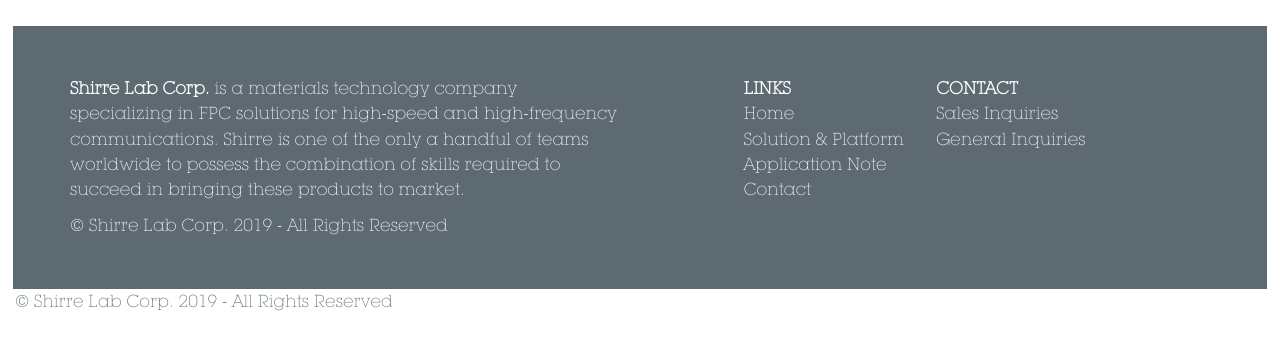
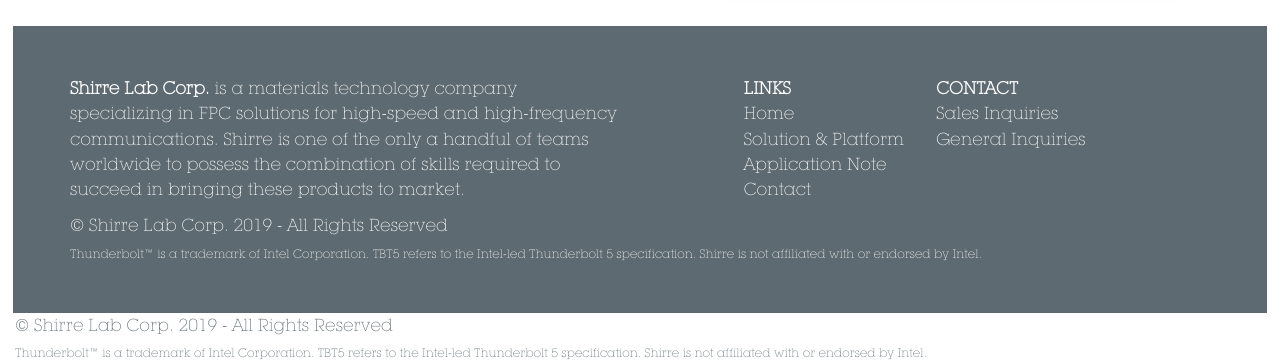
Before and after one commit to ITShirre/www.shirre.com, a Jekyll site: the page built from index.html, in a window 1280 px wide and 900 px high, scrolled down 2672 px, cut to the strip 538-900 px from the top of the window. Built offline with Jekyll 4.4.1, drawn with Linux system fonts in a browser that asks for light colours; before the commit the page ends 3524 px from its top, so only the background shows below that.

Commit message:
TBT5 (Thunderbolt 5) first mention + Intel trademark note in footer

```diff
--- a/_data/i18n/m7.yml
+++ b/_data/i18n/m7.yml
@@ -1,7 +1,7 @@
 # PT-FCCL for M7-Class page strings. Numbers only from /workspace/m7-content/ (dual-length, stackup, loss-budget).
 en:
   eyebrow: "PheroTetra<sup>®</sup> PT-Flex · M7-class performance"
-  h_accent: "a ~0.33 mm four-layer PT-Flex for TBT5."
+  h_accent: "a ~0.33 mm four-layer PT-Flex for TBT5 (Thunderbolt™ 5)."
   hero_lead: "PT50 / PT75 / PT50 four-layer flex with five TBT5 HS pairs on L3. Dual-length measured line-body α 0.226 dB/cm at 12.8 GHz and 0.265 dB/cm at 15 GHz. Power: 140W PD and up to 240W."
   chip_il: "0.226 dB/cm"
   chip_il_k: "@ 12.8 GHz"
--- a/_includes/footer.html
+++ b/_includes/footer.html
@@ -60,6 +60,7 @@
       </div>
       <div class="col-xs-12">
         <span>© Shirre Lab Corp. 2019 - All Rights Reserved</span>
+<p class="tm-note" style="font-size:12px;line-height:1.5;margin:6px 0 0;color:inherit">Thunderbolt™ is a trademark of Intel Corporation. TBT5 refers to the Intel-led Thunderbolt 5 specification. Shirre is not affiliated with or endorsed by Intel.</p>
       </div>
     </div>
   </div>
@@ -97,6 +98,7 @@
       <div class="col-xs-12">
         <div>
           <span>© Shirre Lab Corp. 2019 - All Rights Reserved</span>
+<p class="tm-note" style="font-size:12px;line-height:1.5;margin:6px 0 0;color:inherit">Thunderbolt™ is a trademark of Intel Corporation. TBT5 refers to the Intel-led Thunderbolt 5 specification. Shirre is not affiliated with or endorsed by Intel.</p>
         </div>
       </div>
     </div>
```
